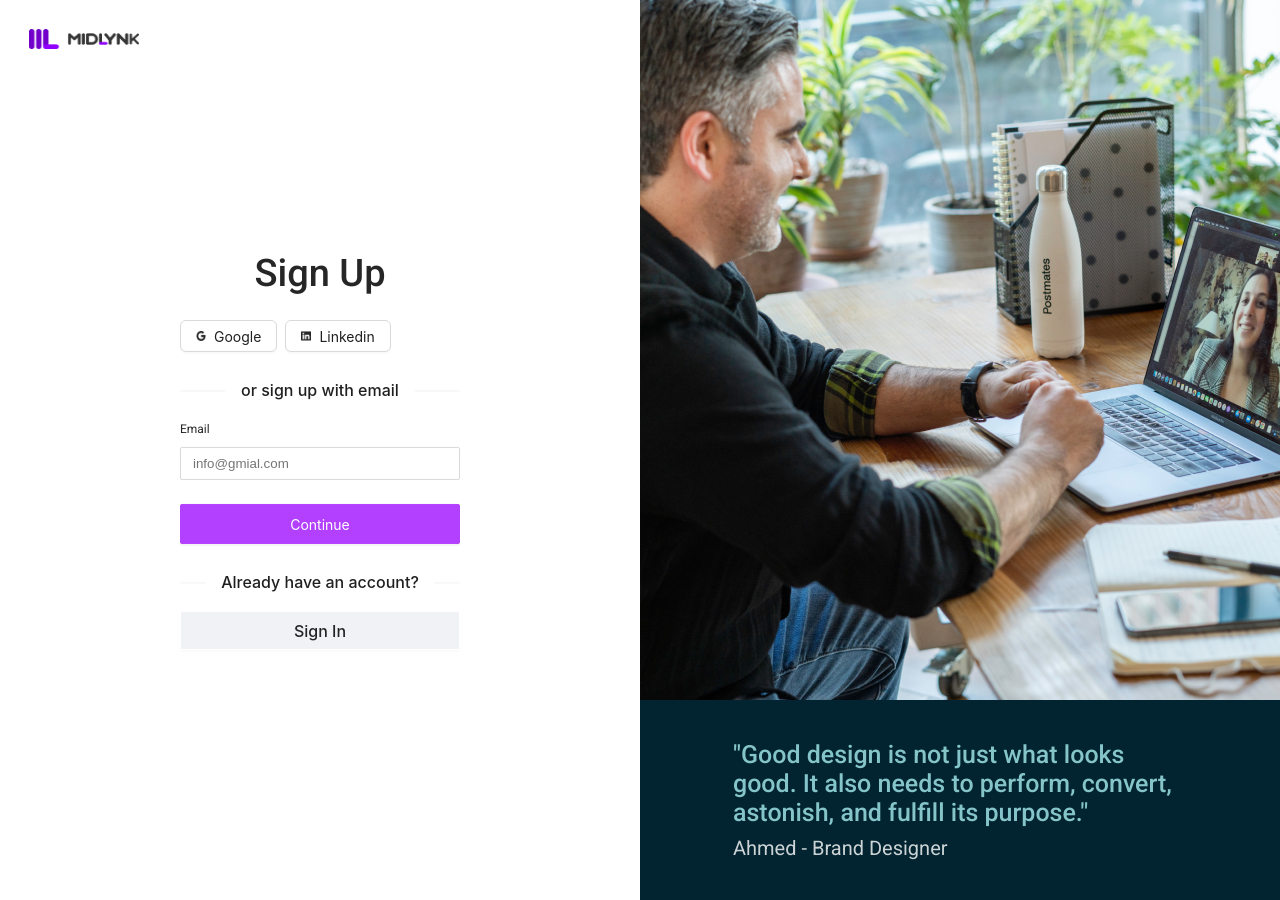
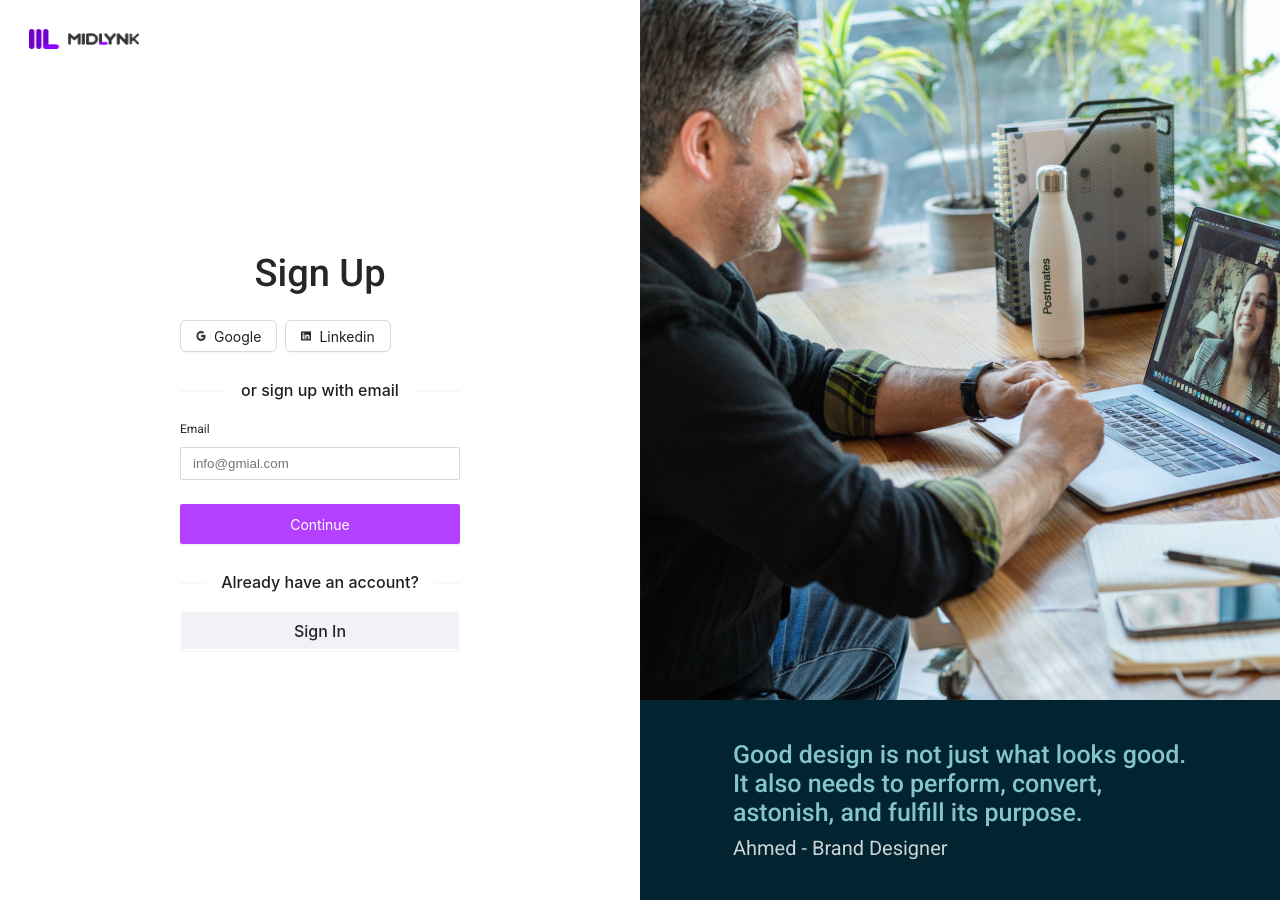
Before and after one commit to Aqib-Noor-github/nextjs-, a Next.js app: page /content-demo/signPage/signup in a window 1280 px wide. Built offline with nearby package versions, Linux system fonts and the light colour scheme.

Commit message:
fix:error

```diff
--- a/components/SignUP.js
+++ b/components/SignUP.js
@@ -61,8 +61,8 @@ export default function SignUP() {
           <div className="rightImage">
             <div className="rightImg"> </div>
             <div className="rightImageText">
-              "Good design is not just what looks good. It also needs to
-              perform, convert, astonish, and fulfill its purpose."
+              Good design is not just what looks good. It also needs to perform,
+              convert, astonish, and fulfill its purpose.
               <div className="textAuthor">Ahmed - Brand Designer</div>
             </div>
           </div>
```
